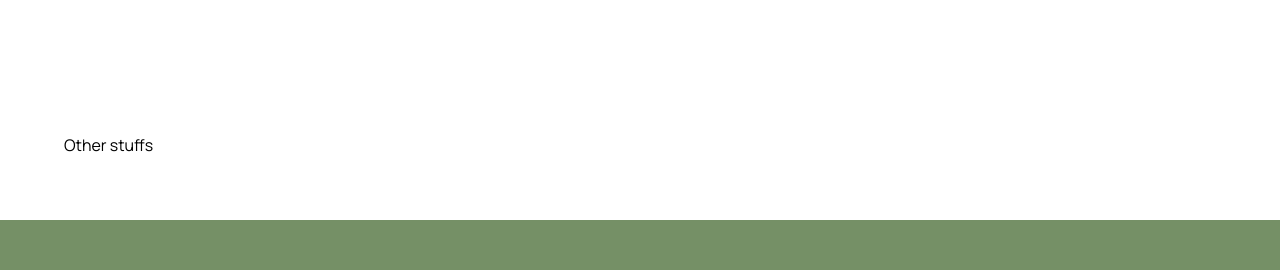
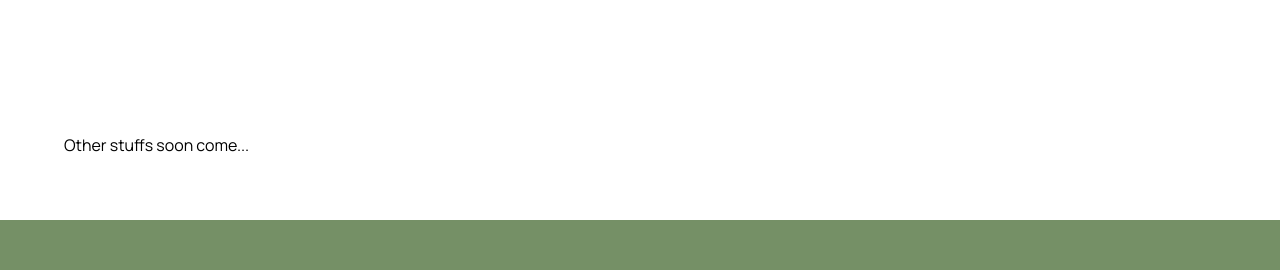
Before and after one commit to Pears-co-za/pears.co.za, a React (Create React App) app: page / in a window 1280 px wide. Shown: the part 1951-2221 px from the top of the page. Built offline with nearby package versions, Linux system fonts and the light colour scheme.

Commit message:
test push

```diff
--- a/src/components/pages/Home.jsx
+++ b/src/components/pages/Home.jsx
@@ -102,7 +102,7 @@ function Home() {
                 </StyledCTAWrapper>
             </StyledCollaborationSection>
             <StyledHomeContainer>
-                Other stuffs
+                Other stuffs soon come...
                 {/* Rest of the content will be added later */}
             </StyledHomeContainer>
         </>
```
